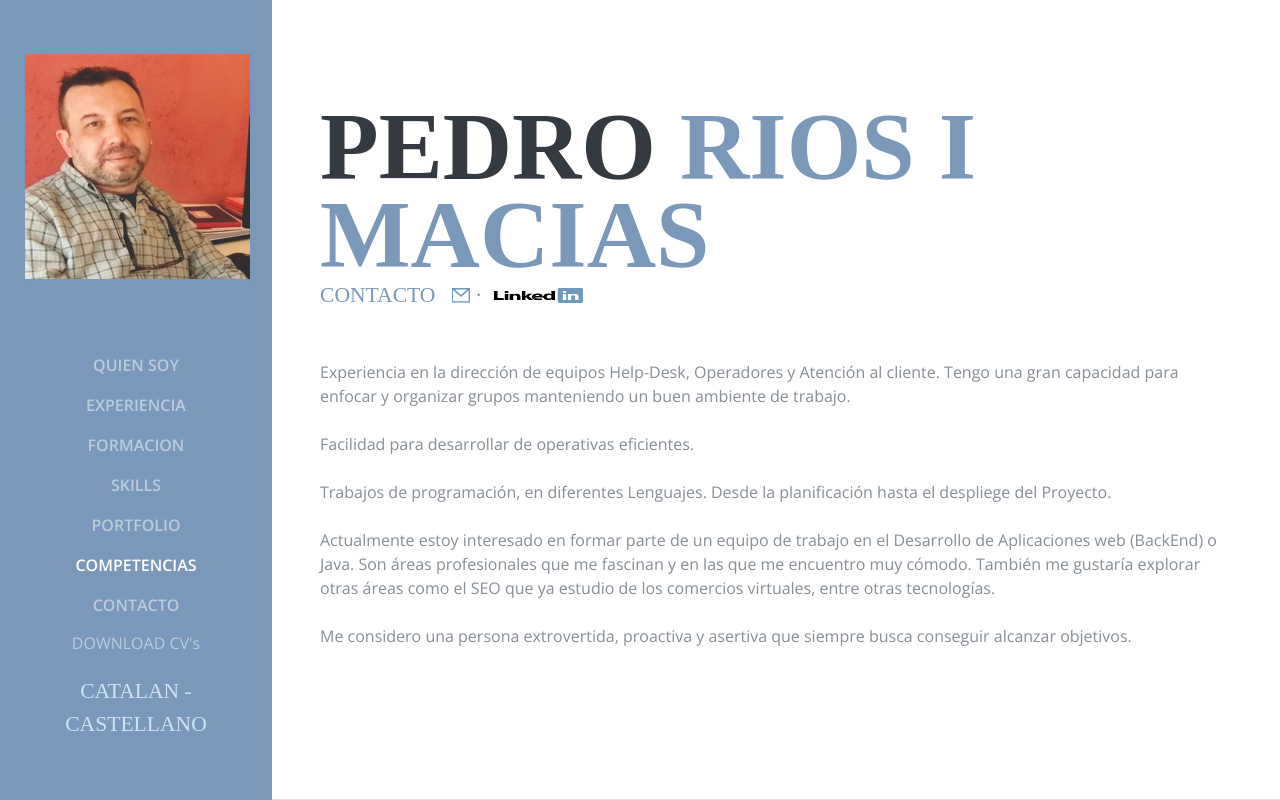
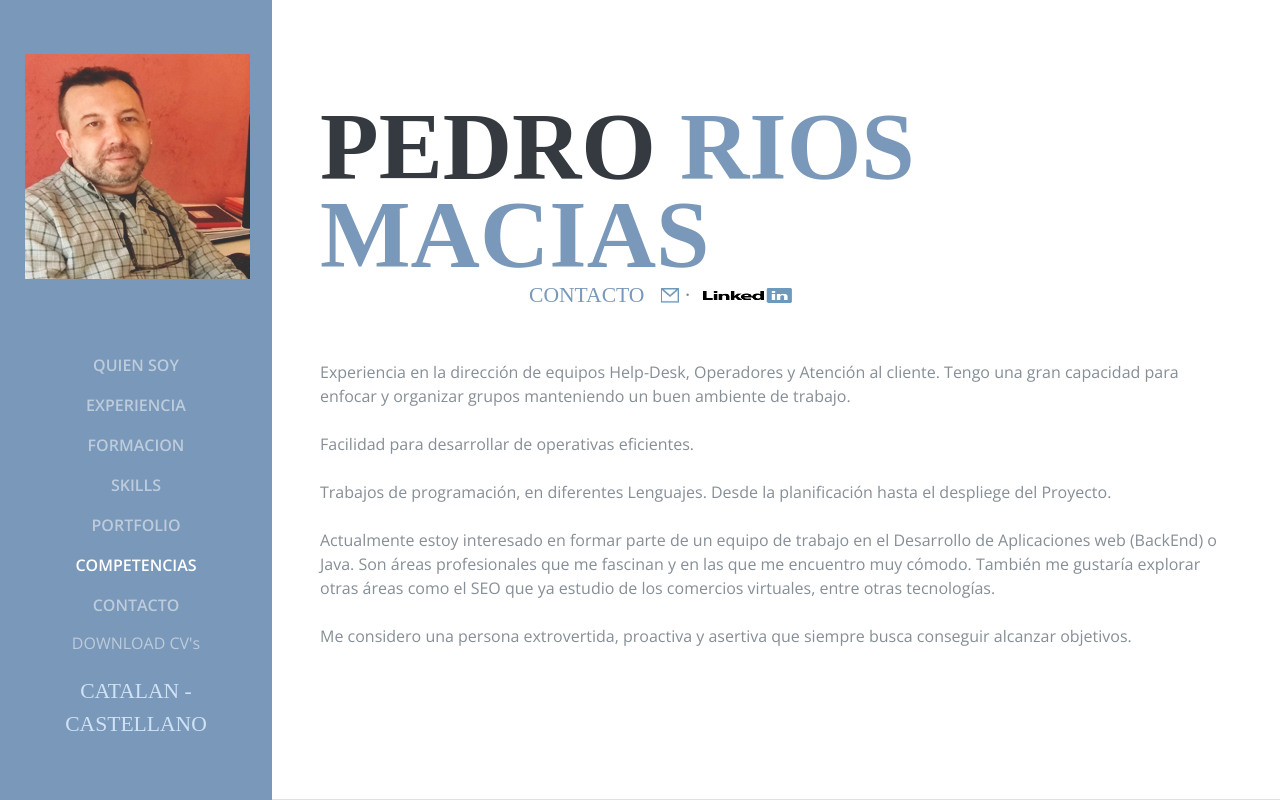
Before and after one commit to Shmarte1970/CVPedroRios, a website: page index.html in a window 1280 px wide. Shown: the top 800 px of the page. Drawn offline with nearby package versions, Linux system fonts and the light colour scheme; a web font is replaced by a local one.

Commit message:
centrado

```diff
--- a/index.html
+++ b/index.html
@@ -194,7 +194,7 @@
     <section class="resume-section p-3 p-lg-5 d-flex d-column" id="about">
       <div class="my-auto">
         <h1 class="mb-0">Pedro
-          <span class="text-primary">Rios i Macias</span>
+          <span class="text-primary">Rios Macias</span>
         </h1>
         <!--<div class="subheading mb-5">Calle xxxx, xx, xxxxxx · xxxxxxx xxxxxx xxxxxxxxx ·<a href="tel:xxxx xx xx xx">Movil xxx xx xx xx <img src="img/whatsapplogo.png" height="18px" width="18px"></a> ·
           <a href="mailto:xxxxxxxxxxx@gmail.com?Subject=Mensaje desde la Web PedroRios.cat">xxxxxxxxxx@gmail.com <img src="img/mail-icon.png" height="18px" width="18px" ></a>
@@ -203,7 +203,8 @@
         <div class="subheading mb-5"><!--· Barcelona ·<a href="https://wa.me/xxxxxxxxxxx" target="_blank">Movil xxx xx xx xx
             25&nbsp;&nbsp;&nbsp;
             <img src="img/whatsapplogo.png" height="18px" width="18px"></a> ·-->
-          <a href="contacto.html">Contacto&nbsp;&nbsp;&nbsp;<img src="img/mail-icon.png" height="18px" width="18px"></a>
+          <a style="margin-left: 209px;" href="contacto.html">Contacto&nbsp;&nbsp;&nbsp;<img src="img/mail-icon.png"
+              height="18px" width="18px"></a>
           · <a href="https://www.linkedin.com/in/prm360kbcn">&nbsp;<img src="img/in.png" width="90px" height="20px"></a>
         </div>
         <p class="mb-5" id="f1">Experiencia en la dirección de equipos Help-Desk, Operadores y Atención al cliente.
```
